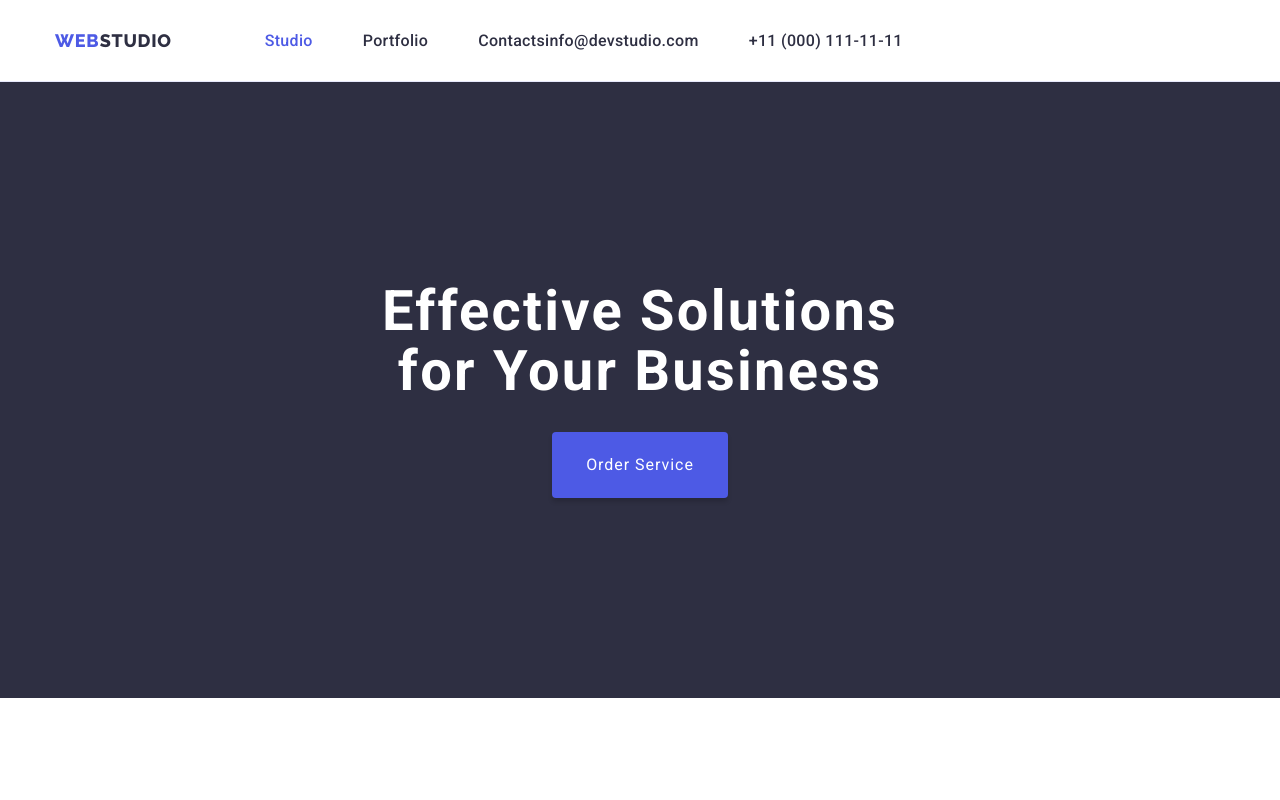
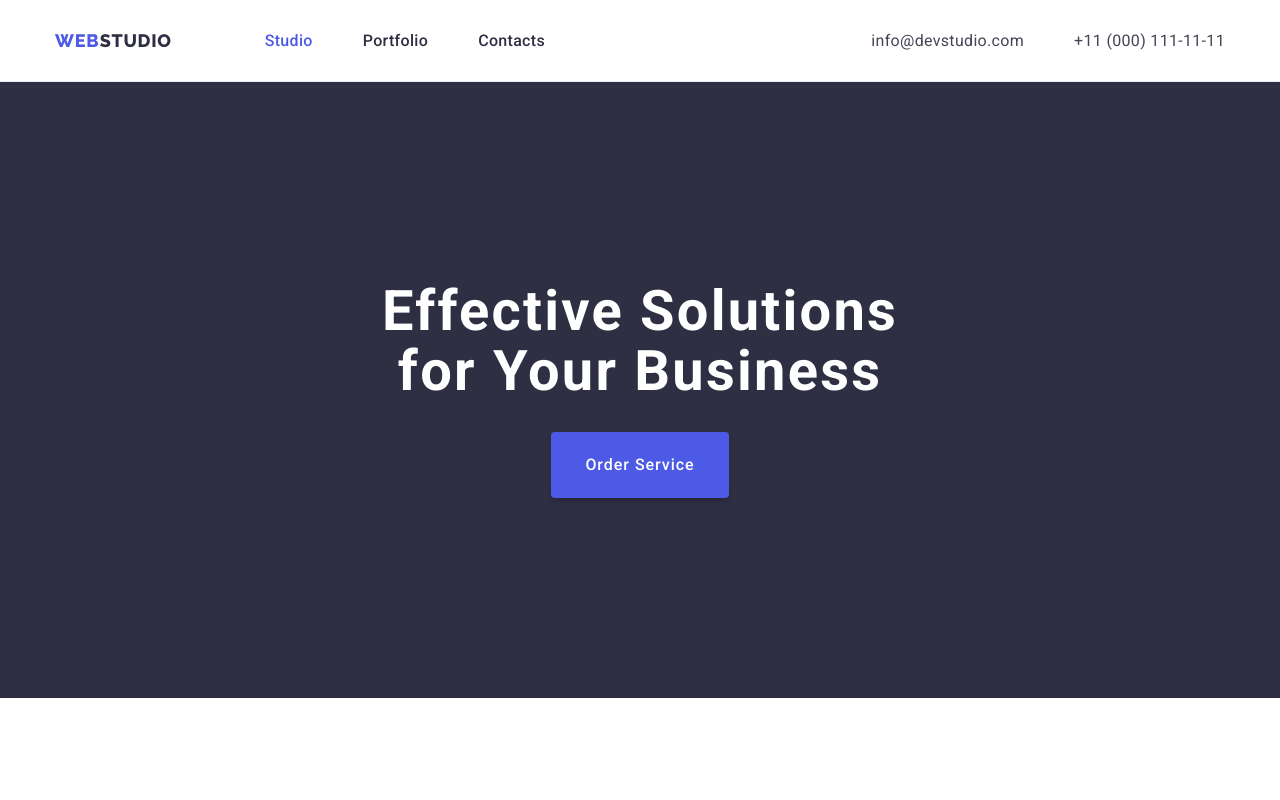
Before and after one commit to nyotnoti08/goit-markup-hw-03, a plain HTML site: page index.html in a window 1280 px wide. Shown: the top 800 px of the page. Drawn offline with nearby package versions, Linux system fonts and the light colour scheme.

Commit message:
Update styles.css
Revised by Sir MC 3

```diff
--- a/css/styles.css
+++ b/css/styles.css
@@ -96,6 +96,7 @@ body {
   color: var(--white);
   background-color: var(--iris);
   line-height: 1.87;
+  font-weight: 500;
   letter-spacing: 0.06em;
   padding: 16px 32px;
   box-shadow: 0px 4px 4px rgba(0, 0, 0, 0.15);
@@ -188,7 +189,7 @@ body {
 }
 
 .team .item {
-  flex-basis: calc(100% / 3 - 30px);
+  flex-basis: calc(100% / 4 - 30px);
   margin-left: 30px;
   margin-top: 30px;
   padding-bottom: 30px;
@@ -202,12 +203,8 @@ body {
   color: var(--navyblue);
 }
 
-.contacts-menu .contact {
-  color: var(--slate);
-  text-decoration: none;
-  font-weight: 400;
-  line-height: 1.14;
-  letter-spacing: 0.02em;
+.contacts-menu {
+  margin-left: auto;
 }
 
 .bg-hero {
@@ -224,6 +221,14 @@ body {
   display: block;
   padding-top: 32px;
   padding-bottom: 31px;
+}
+
+.contacts-menu .contact {
+  color: var(--slate);
+  text-decoration: none;
+  font-weight: 400;
+  line-height: 1.14;
+  letter-spacing: 0.02em;
 }
 
 .nav-menu {
```
